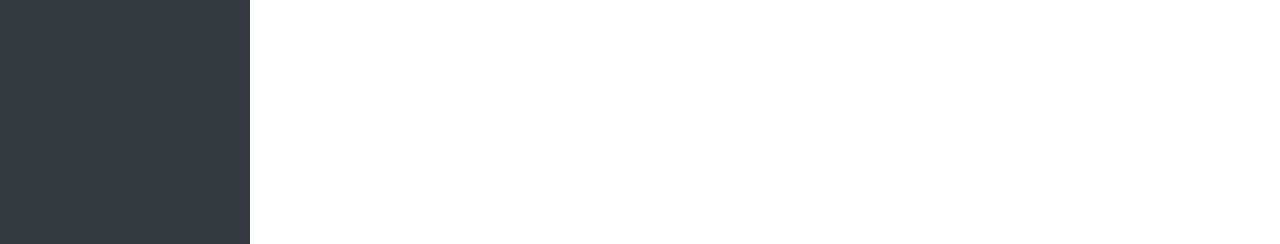
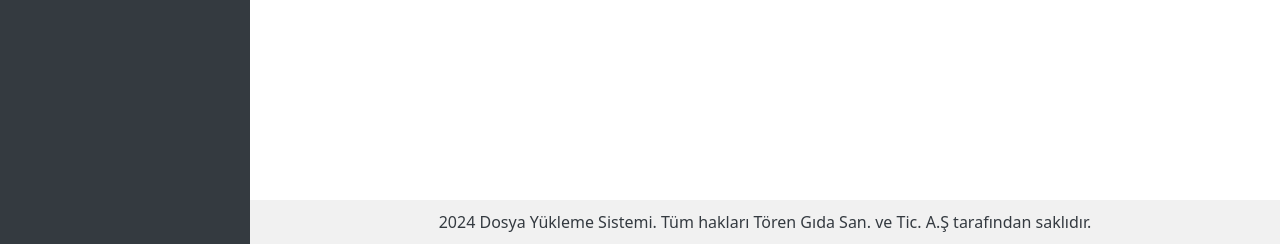
Before and after one commit to MustafaSenliik/Beyanname, a Flask app: page /admin/log-records in a window 1280 px wide. Shown: the part 556-800 px from the top of the page. Run offline with Flask 3, Linux system fonts and the light colour scheme; the visitor is signed in with stand-in values (Sample User, id 1).

Commit message:
Footer ve arama sayfasında güncellemeler yapıldı.

```diff
--- a/templates/admin/dashboard.html
+++ b/templates/admin/dashboard.html
@@ -34,8 +34,8 @@
             color: #343a40;
             position: fixed;
             bottom: 0;
-            width: 100%;
-            margin-left: 250px; /* Sidebar genişliği kadar boşluk bırak */
+            width: calc(100% - 250px); /* Sidebar genişliği kadar boşluk bırak */
+            left: 250px; /* Sidebar genişliği kadar sola kaydır */
         }
     </style>
 </head>
@@ -170,6 +170,6 @@
     </div>
 
     <!-- Footer -->
-    <footer>2024 Tören Gıda A.Ş. Tüm hakları saklıdır.</footer>
+    <footer>2024 Dosya Yükleme Sistemi. Tüm hakları Tören Gıda San. ve Tic. A.Ş tarafından saklıdır.</footer>
 </body>
 </html>
--- a/templates/admin/log_records.html
+++ b/templates/admin/log_records.html
@@ -29,6 +29,16 @@
         }
         .flash-message {
             margin-bottom: 20px;
+        }
+        footer {
+            text-align: center;
+            padding: 10px;
+            background-color: #f1f1f1;
+            color: #343a40;
+            position: fixed;
+            bottom: 0;
+            width: calc(100% - 250px); /* Sidebar genişliği kadar boşluk bırak */
+            left: 250px; /* Sidebar genişliği kadar sola kaydır */
         }
     </style>
 </head>
@@ -130,5 +140,6 @@
     </div>
 
     <script src="https://cdn.jsdelivr.net/npm/bootstrap@5.3.0-alpha1/dist/js/bootstrap.bundle.min.js"></script>
+    <footer>2024 Dosya Yükleme Sistemi. Tüm hakları Tören Gıda San. ve Tic. A.Ş tarafından saklıdır.</footer>
 </body>
 </html>
--- a/templates/index.html
+++ b/templates/index.html
@@ -165,7 +165,7 @@
                             <th>Kategori</th>
                             <th>Eklenme Tarihi</th>
                             <th>İndir</th>
-                            {% if current_user.rol in ['patron', 'müdür', 'müdür_yardımcısı'] %}
+                            {% if current_user.rol in ['patron', 'müdür', 'müdür_yardımcısı','admin'] %}
                             <th>Sil</th> <!-- Sadece yetkili kişiler için silme butonu görünür olacak -->
                             {% endif %}
                         </tr>
@@ -190,7 +190,7 @@
                             <td>
                                 <a href="{{ url_for('file.download_file', file_id=file.id) }}" class="btn btn-primary">İndir</a>
                             </td>
-                            {% if current_user.rol in ['patron', 'müdür', 'müdür_yardımcısı'] %}
+                            {% if current_user.rol in ['patron', 'müdür', 'müdür_yardımcısı','admin'] %}
                             <td>
                                 <form action="{{ url_for('file.delete_file', file_id=file.id) }}" method="POST" style="display: inline;">
                                     <button type="submit" class="btn btn-danger" onclick="return confirmDelete()">Sil</button>
```
Also changed, not shown: templates/admin/authorize_user.html (+11 -0 lines), templates/admin/delete_user.html (+11 -0 lines), templates/admin/user_management.html (+12 -0 lines).
